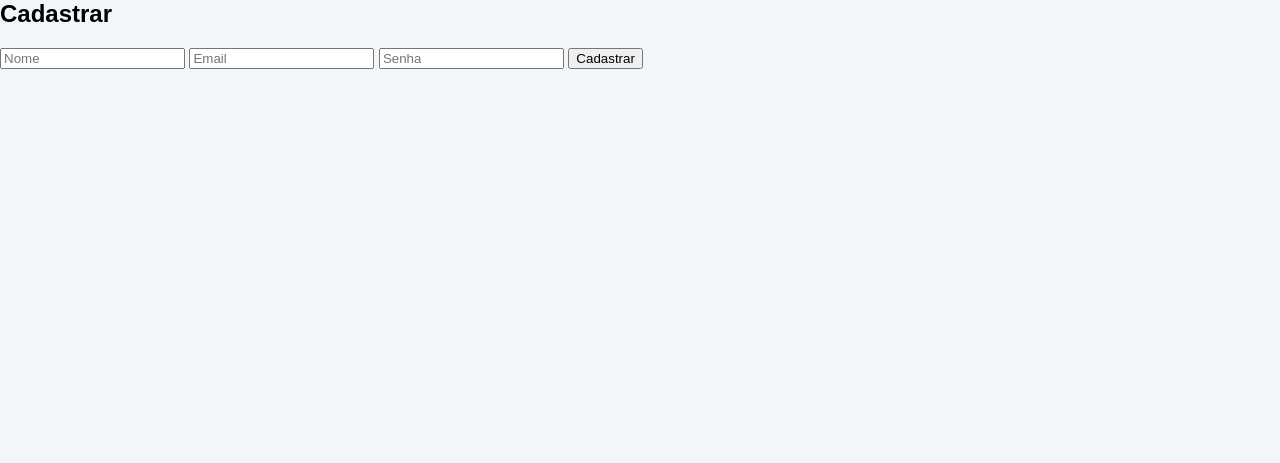
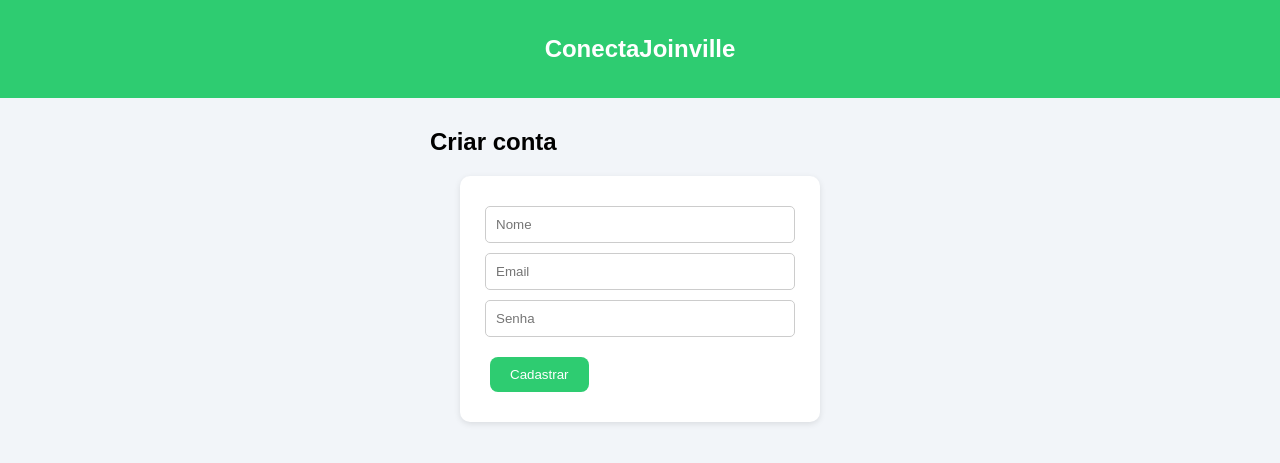
Before and after one commit to PauloBruner/conecta-joinville, a Flask app: page /register in a window 1280 px wide. Shown: the top 463 px of the page. Run offline with Flask 3, Linux system fonts and the light colour scheme.

Commit message:
atualização visual app

```diff
--- a/static/style.css
+++ b/static/style.css
@@ -10,12 +10,17 @@ body {
     color: white;
     padding: 15px;
     text-align: center;
+    font-weight: bold;
+    position: sticky;
+    top: 0;
+    z-index: 1000;
 }
 
 /* CONTAINER */
 .container {
-    width: 90%;
+    max-width: 420px;
     margin: auto;
+    padding: 10px;
 }
 
 /* GRID DE OPÇÕES */
@@ -23,7 +28,6 @@ body {
     display: grid;
     grid-template-columns: 1fr 1fr;
     gap: 10px;
-    margin: 20px 0;
 }
 
 .card-option {
@@ -35,6 +39,14 @@ body {
     text-decoration: none;
     color: black;
     display: block;
+    box-shadow: 0 2px 6px rgba(0,0,0,0.1);
+    transition: 0.2s;
+}
+
+/* 👇 efeito profissional */
+.card-option:hover {
+    transform: scale(1.03);
+    background: #ecf9f1;
 }
 
 /* CARDS */
@@ -51,11 +63,15 @@ body {
     background: #2ecc71;
     color: white;
     border: none;
-    padding: 10px;
+    padding: 12px;
     width: 100%;
-    border-radius: 5px;
+    border-radius: 10px;
     margin-top: 10px;
-    cursor: pointer;
+    font-size: 16px;
+}
+
+.btn-ajudar:hover {
+    background: #27ae60;
 }
 
 /* NOVA NECESSIDADE */
@@ -68,6 +84,11 @@ body {
     border-radius: 8px;
     text-decoration: none;
     margin: 20px 0;
+    transition: 0.2s;
+}
+
+.btn-nova:hover {
+    background: #2980b9;
 }
 
 /* TEXTO */
@@ -76,22 +97,59 @@ body {
     font-size: 14px;
 }
 
+/* STATS */
 .stats {
     display: flex;
-    justify-content: space-between;
-    margin: 20px 0;
+    gap: 10px;
+    overflow-x: auto;
 }
 
 .stat-card {
-    background: white;
-    padding: 15px;
-    border-radius: 10px;
-    width: 30%;
-    text-align: center;
-    box-shadow: 0 2px 6px rgba(0,0,0,0.1);
+    min-width: 120px;
+}
+
+.stat-card:hover {
+    transform: scale(1.03);
 }
 
 .stat-card h3 {
     color: #2ecc71;
     font-size: 24px;
 }
+
+/* FORMULÁRIOS (NOVO - NÃO QUEBRA NADA) */
+.form-box {
+    background: white;
+    padding: 20px;
+    border-radius: 10px;
+    width: 320px;
+    margin: 20px auto;
+    box-shadow: 0 2px 6px rgba(0,0,0,0.1);
+}
+
+input, textarea {
+    display: block;
+    width: 90%;
+    margin: 10px auto;
+    padding: 10px;
+    border-radius: 5px;
+    border: 1px solid #ccc;
+}
+
+/* BOTÃO PADRÃO (NOVO) */
+.btn {
+    display: inline-block;
+    background: #2ecc71;
+    color: white;
+    padding: 10px 20px;
+    margin: 10px;
+    border-radius: 8px;
+    text-decoration: none;
+    border: none;
+    cursor: pointer;
+    transition: 0.2s;
+}
+
+.btn:hover {
+    background: #27ae60;
+}
--- a/templates/dashboard.html
+++ b/templates/dashboard.html
@@ -40,7 +40,7 @@
 
     </div>
 
-    <div id="map" style="height:300px; border-radius:10px;"></div>
+    <div id="map" style="height:250px; border-radius:15px;"></div>
 
     <script src="https://maps.googleapis.com/maps/api/js?key=AIzaSyBz04gxszPHk9ILhAYU4Y_dcwBm4_risAg"></script>
 
--- /dev/null
+++ b/templates/layout.html
@@ -0,0 +1,21 @@
+<!DOCTYPE html>
+<html lang="pt-br">
+<head>
+    <meta charset="UTF-8">
+    <title>ConectaJoinville</title>
+    <link rel="stylesheet" href="/static/style.css">
+</head>
+
+<body>
+
+<div class="topbar">
+    <h2>ConectaJoinville</h2>
+</div>
+
+<div class="container">
+    {% block content %}
+    {% endblock %}
+</div>
+
+</body>
+</html>
--- a/templates/register.html
+++ b/templates/register.html
@@ -1,10 +1,14 @@
-<link rel="stylesheet" href="/static/style.css">
+{% extends "layout.html" %}
 
-<h2>Cadastrar</h2>
+{% block content %}
 
-<form method="POST">
-<input name="nome" placeholder="Nome">
-<input name="email" placeholder="Email">
-<input name="senha" placeholder="Senha">
-<button>Cadastrar</button>
+<h2>Criar conta</h2>
+
+<form method="POST" class="form-box">
+    <input name="nome" placeholder="Nome">
+    <input name="email" placeholder="Email">
+    <input name="senha" placeholder="Senha" type="password">
+    <button class="btn">Cadastrar</button>
 </form>
+
+{% endblock %}
```
Also changed, not shown: templates/index.html (+7 -3 lines), templates/login.html (+9 -5 lines), templates/nova_necessidade.html (+10 -6 lines).
